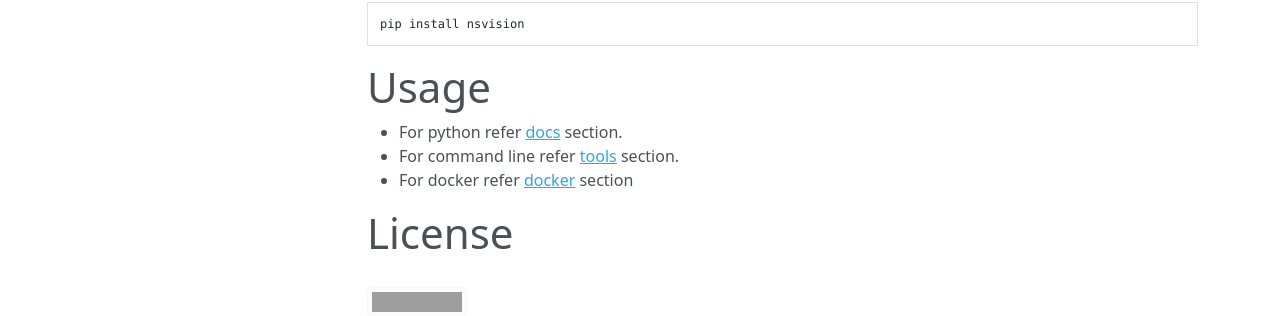
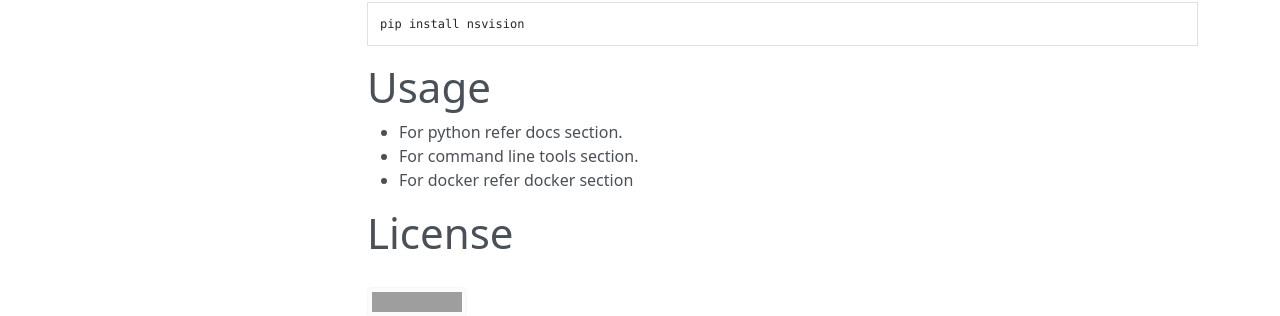
Before and after one commit to nsembleai/nsvision, an MkDocs documentation site: the page built from docs/index.md, in a window 1280 px wide. Shown: the part 327-643 px from the top of the page. Built offline with MkDocs 1.6.1, drawn with Linux system fonts in a browser that asks for light colours; nearby versions of some CDN libraries; grey boxes are pictures that could not be loaded.

Commit message:
added changed to docs

````diff
--- a/docs/index.md
+++ b/docs/index.md
@@ -13,9 +13,9 @@ pip install nsvision
 ```
 
 # Usage
-* For python refer [docs](/docs) section.
-* For command line refer [tools](/tools) section.
-* For docker refer [docker](/docker) section
+* For python refer docs section.
+* For command line tools section.
+* For docker refer docker section
 
 
 # License
````
